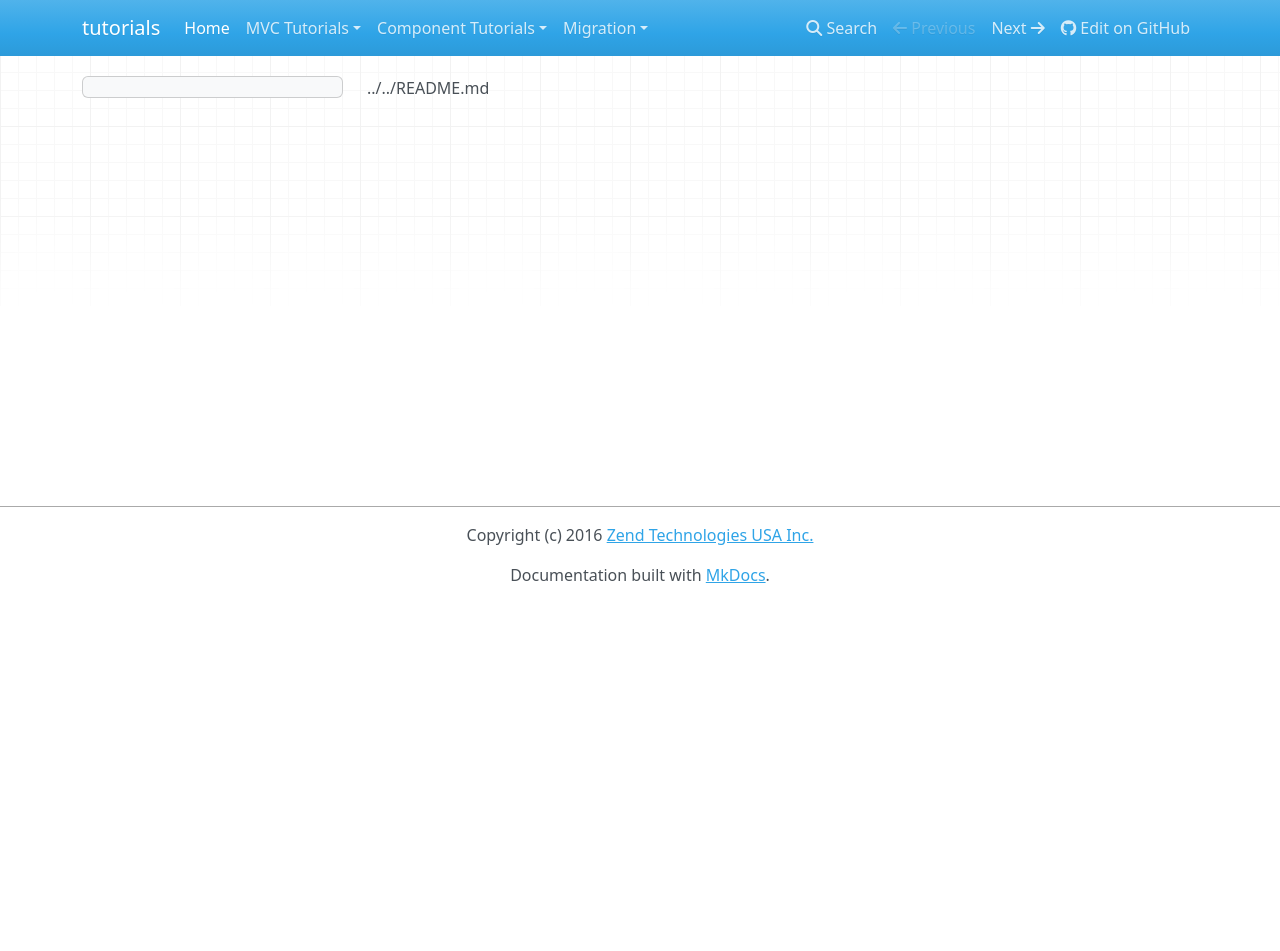
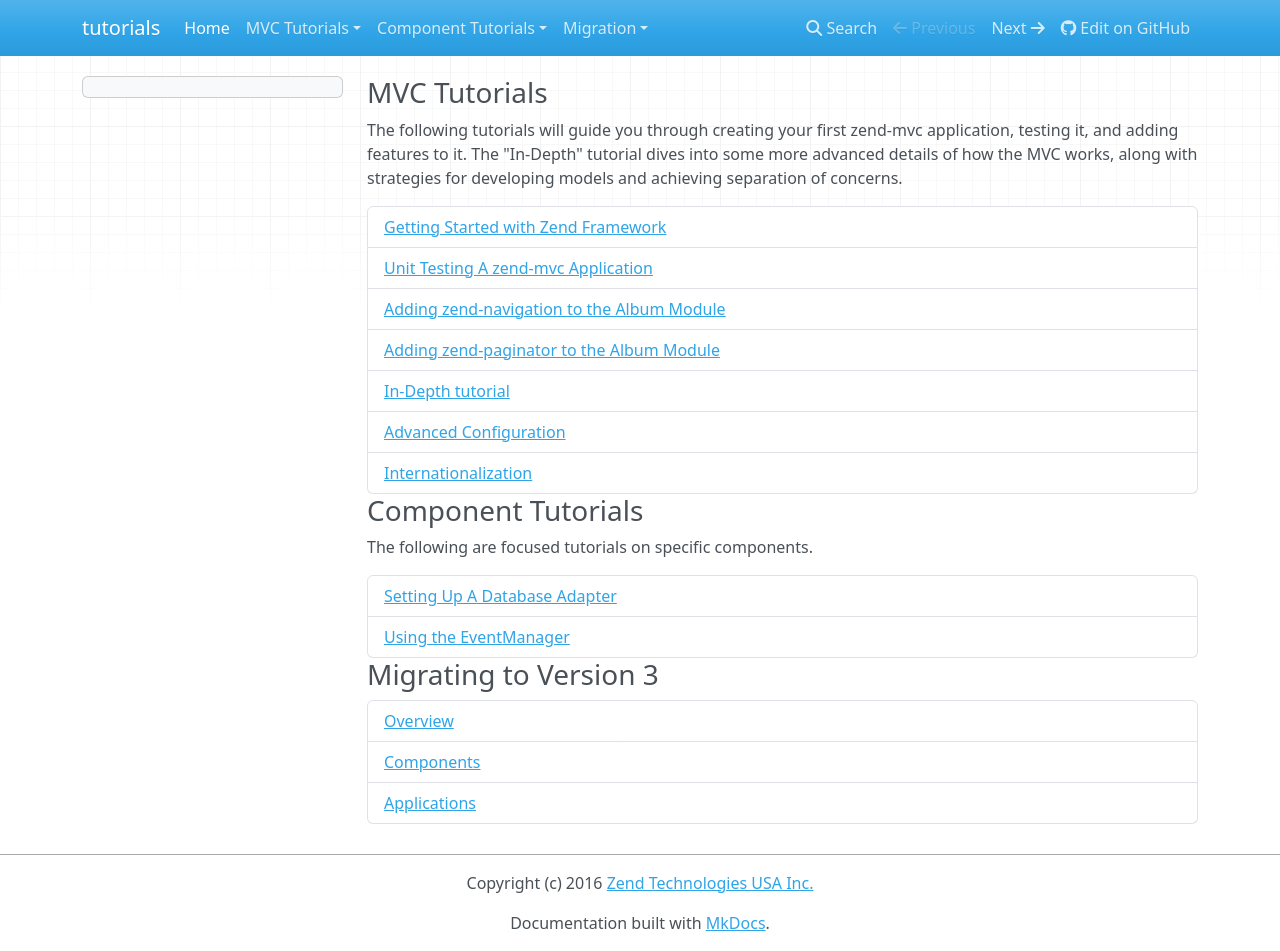
Before and after one commit to laminas/tutorials, an MkDocs documentation site: the page built from doc/book/index.md, in a window 1280 px wide and 951 px high. Built offline with MkDocs 1.6.1, drawn with Linux system fonts in a browser that asks for light colours; nearby versions of some CDN libraries; old or Windows-style settings are respelled for this version of MkDocs.

Commit message:
Adds content from homepage to index.md file

```diff
--- a/doc/book/index.md
+++ b/doc/book/index.md
@@ -1 +1,54 @@
-../../README.md
+<div class="panel panel-primary">
+    <div class="panel-heading">
+        <h3 class="panel-title">MVC Tutorials</h3>
+    </div>
+
+    <div class="panel-body">
+        <p>
+            The following tutorials will guide you through creating your first
+            zend-mvc application, testing it, and adding features to it. The
+            "In-Depth" tutorial dives into some more advanced details of how
+            the MVC works, along with strategies for developing models and achieving
+            separation of concerns.
+        </p>
+
+        <ul class="list-group">
+            <li class="list-group-item"><a href="getting-started/overview/">Getting Started with Zend Framework</a></li>
+            <li class="list-group-item"><a href="unit-testing/">Unit Testing A zend-mvc Application</a></li>
+            <li class="list-group-item"><a href="navigation/">Adding zend-navigation to the Album Module</a></li>
+            <li class="list-group-item"><a href="pagination/">Adding zend-paginator to the Album Module</a></li>
+            <li class="list-group-item"><a href="in-depth-guide/first-module/">In-Depth tutorial</a></li>
+            <li class="list-group-item"><a href="advanced-config/">Advanced Configuration</a></li>
+            <li class="list-group-item"><a href="i18n/">Internationalization</a></li>
+        </ul>
+    </div>
+</div>
+
+<div class="panel panel-info">
+    <div class="panel-heading">
+        <h3 class="panel-title">Component Tutorials</h3>
+    </div>
+
+    <div class="panel-body">
+        <p>The following are focused tutorials on specific components.</p>
+
+        <ul class="list-group">
+            <li class="list-group-item"><a href="db-adapter/">Setting Up A Database Adapter</a></li>
+            <li class="list-group-item"><a href="event-manager/">Using the EventManager</a></li>
+        </ul>
+    </div>
+</div>
+
+<div class="panel panel-info">
+    <div class="panel-heading">
+        <h3 class="panel-title">Migrating to Version 3</h3>
+    </div>
+
+    <div class="panel-body">
+        <ul class="list-group">
+            <li class="list-group-item"><a href="migration/to-v3/overview/">Overview</a></li>
+            <li class="list-group-item"><a href="migration/to-v3/components/">Components</a></li>
+            <li class="list-group-item"><a href="migration/to-v3/application/">Applications</a></li>
+        </ul>
+    </div>
+</div>
```
